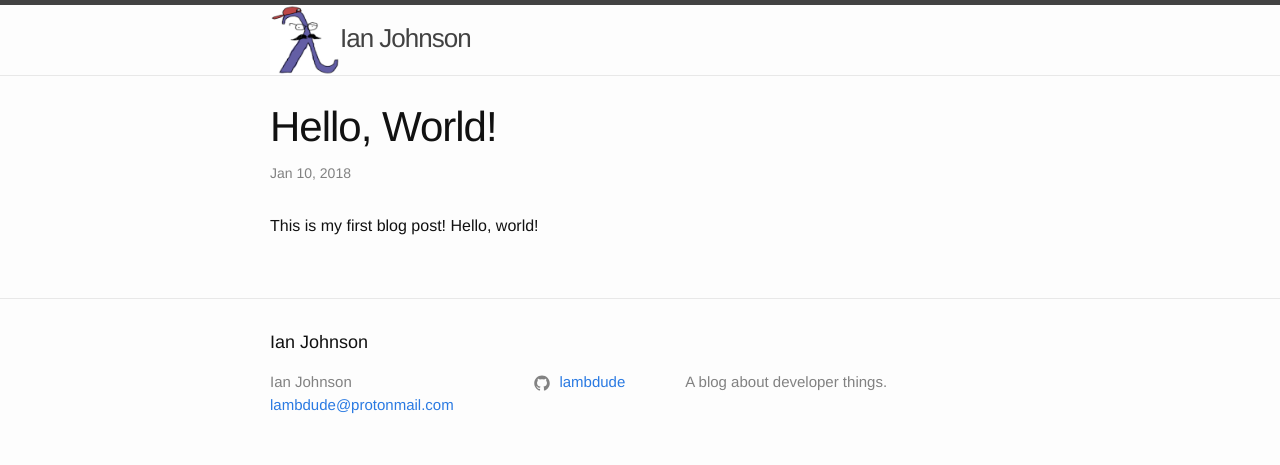
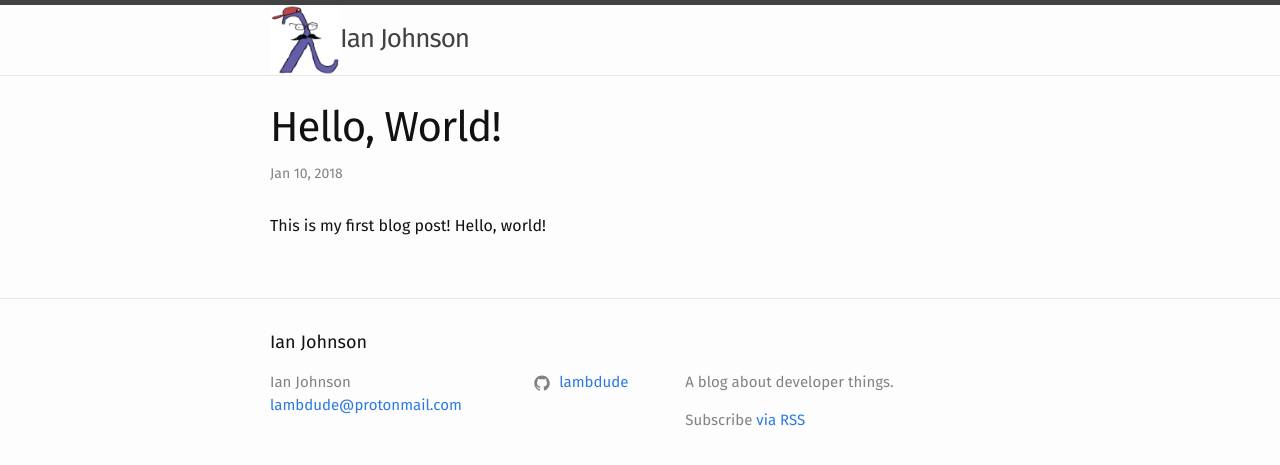
Before and after one commit to lambdude/lambdude.github.io, a Jekyll site: the page built from _posts/2018-01-10-hello-world.md, in a window 1280 px wide. Shown: the top 465 px of the page. Built offline with Jekyll 4.4.1, drawn with Linux system fonts in a browser that asks for light colours.

Commit message:
Update site layout and font

```diff
--- a/_includes/footer.html
+++ b/_includes/footer.html
@@ -38,6 +38,7 @@
 
       <div class="footer-col footer-col-3">
         <p>{{ site.description | escape }}</p>
+        <p class="rss-subscribe">Subscribe <a href="{{ "/feed.xml" | relative_url }}">via RSS</a></p>
       </div>
     </div>
 
--- a/_layouts/home.html
+++ b/_layouts/home.html
@@ -3,10 +3,6 @@ layout: default
 ---
 
 <div class="home">
-
-  <h1 class="page-heading">Posts</h1>
-
-  {{ content }}
 
   <ul class="post-list">
     {% for post in site.posts %}
@@ -21,6 +17,4 @@ layout: default
     {% endfor %}
   </ul>
 
-  <p class="rss-subscribe">subscribe <a href="{{ "/feed.xml" | relative_url }}">via RSS</a></p>
-
 </div>
--- a/css/main.scss
+++ b/css/main.scss
@@ -4,3 +4,13 @@
 
 @import 'minima';
 @import 'custom';
+
+@import url('https://fonts.googleapis.com/css?family=Fira+Mono|Fira+Sans');
+
+body {
+    font-family: 'Fira Sans', sans-serif;
+}
+
+code {
+    font-family: 'Fira Mono', monospace;
+}
```
Also changed, not shown: _posts/2018-01-10-hello-world.md (line endings or trailing spaces).
